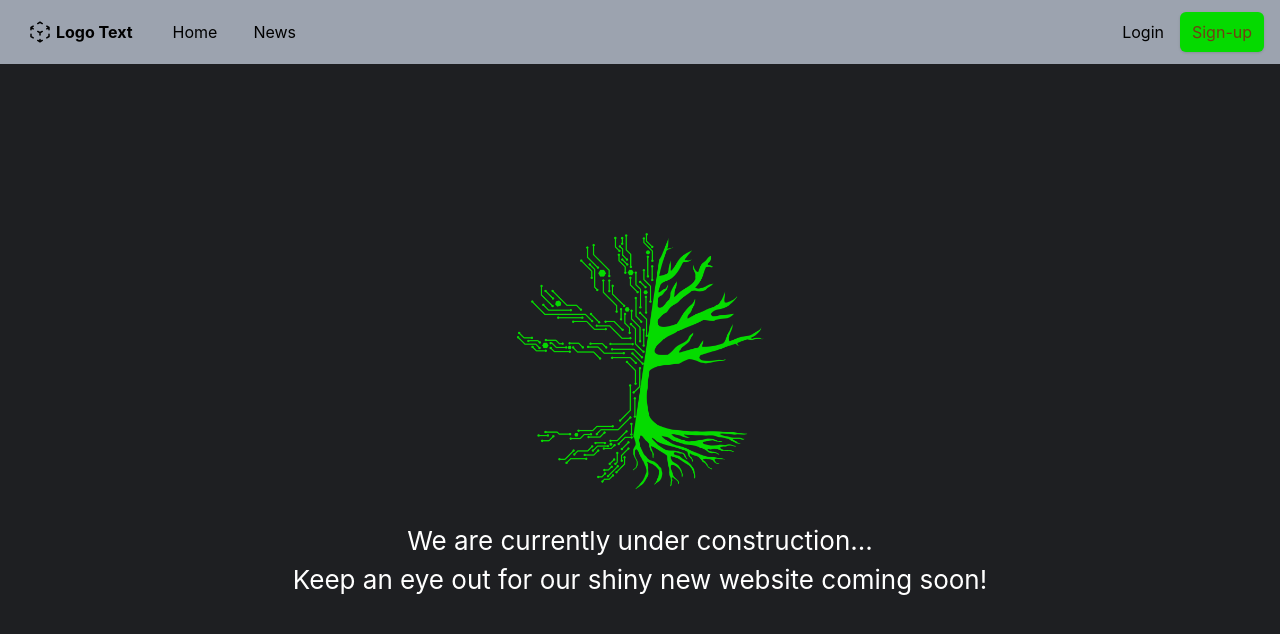
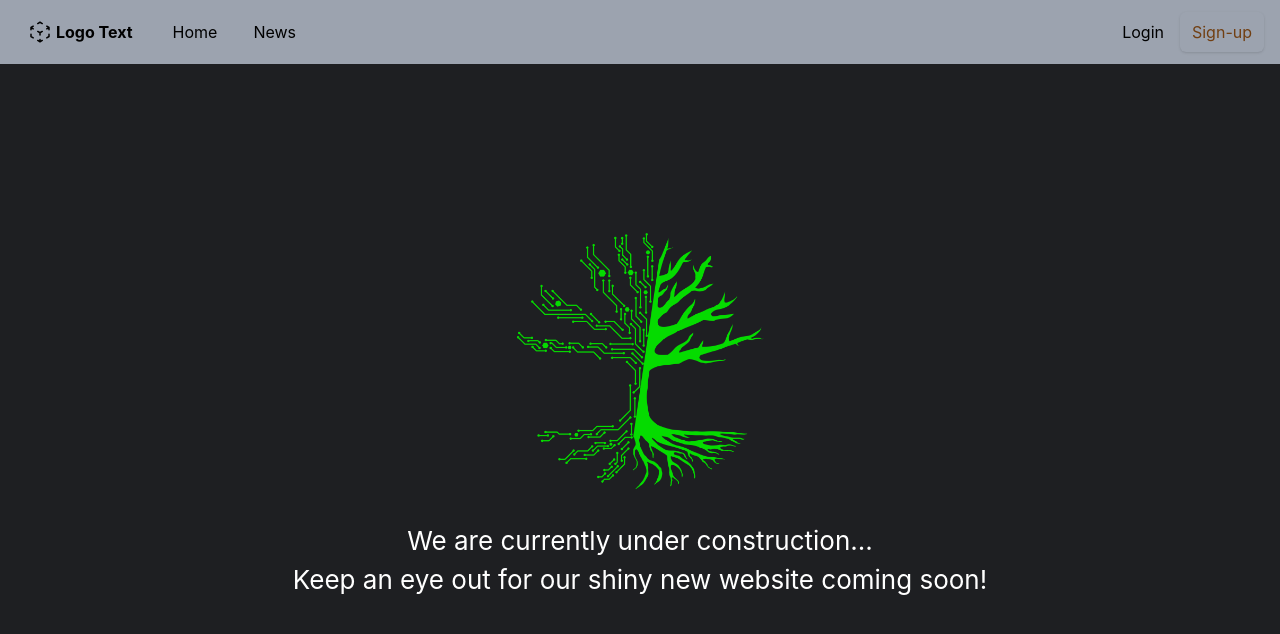
Before and after one commit to brennan-mccreary/bgn-site, a React (Create React App) app: page / in a window 1280 px wide. Shown: the top 634 px of the page. Built offline with nearby package versions, Linux system fonts and the light colour scheme.

Commit message:
Add custom tailwind color palette.

```diff
--- a/src/App.js
+++ b/src/App.js
@@ -13,7 +13,7 @@ function App() {
   return (
     <>
       <Navbar/>
-      <div className='bg-bgngray h-screen'>
+      <div className='bg-bgngray-900 h-screen'>
         <Routes>
           <Route
             path='/'
--- a/tailwind.config.js
+++ b/tailwind.config.js
@@ -4,8 +4,32 @@ module.exports = {
   theme: {
     extend: {
       colors: {
-        'bgngray': '#1e1f22',
-        'bgngreen': '#05da00'
+        'bgngray': {
+          50: "#f5f6f6",
+          100:'#e5e7e8',
+          200: "#aaaeb6",
+          300: "#aaaeb6",
+          400: "#808790",
+          500: "#656c75",
+          600: "#565a64",
+          700: "#4a4d54",
+          800: "#414349",
+          900: "#393b40",
+          950: "#1e1f22"
+        },
+        'bgngreen': {
+          50: "#e8ffe4",
+          100:'#ccffc5',
+          200: "#9dff92",
+          300: "#5fff53",
+          400: "#29fb20",
+          500: "#05da00",
+          600: "#00b501",
+          700: "#028903",
+          800: "#086c0a",
+          900: "#0c5b0f",
+          950: "#003304"
+        },
       },
     },
   },
```
